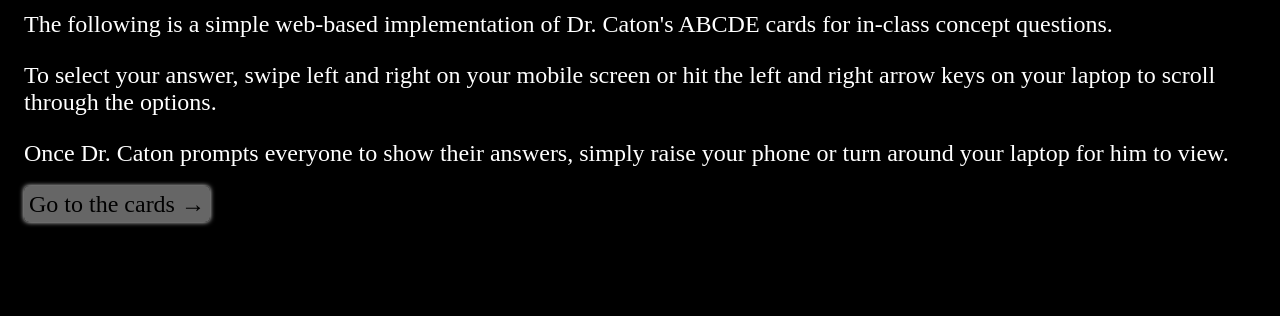
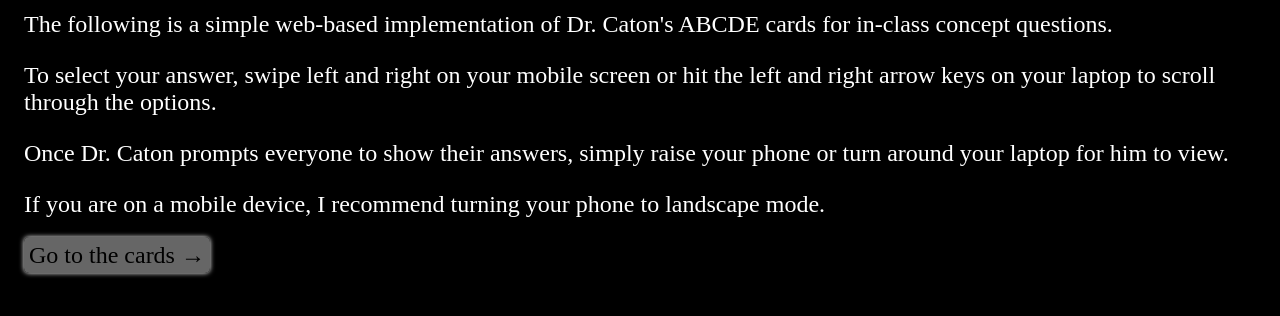
Before and after one commit to sykesjd/abcde, a plain HTML site: page index.html in a window 1280 px wide. Shown: the part 108-424 px from the top of the page. Drawn offline with Linux system fonts and the light colour scheme.

```diff
--- a/index.html
+++ b/index.html
@@ -29,6 +29,7 @@
 		<p>The following is a simple web-based implementation of Dr. Caton's ABCDE cards for in-class concept questions.</p>
         <p>To select your answer, swipe left and right on your mobile screen or hit the left and right arrow keys on your laptop to scroll through the options.</p>
         <p>Once Dr. Caton prompts everyone to show their answers, simply raise your phone or turn around your laptop for him to view.</p>
+        <p>If you are on a mobile device, I recommend turning your phone to landscape mode.</p>
         <a href="cards.html">Go to the cards &rarr;</a>
 	</body>
 </html>
```
